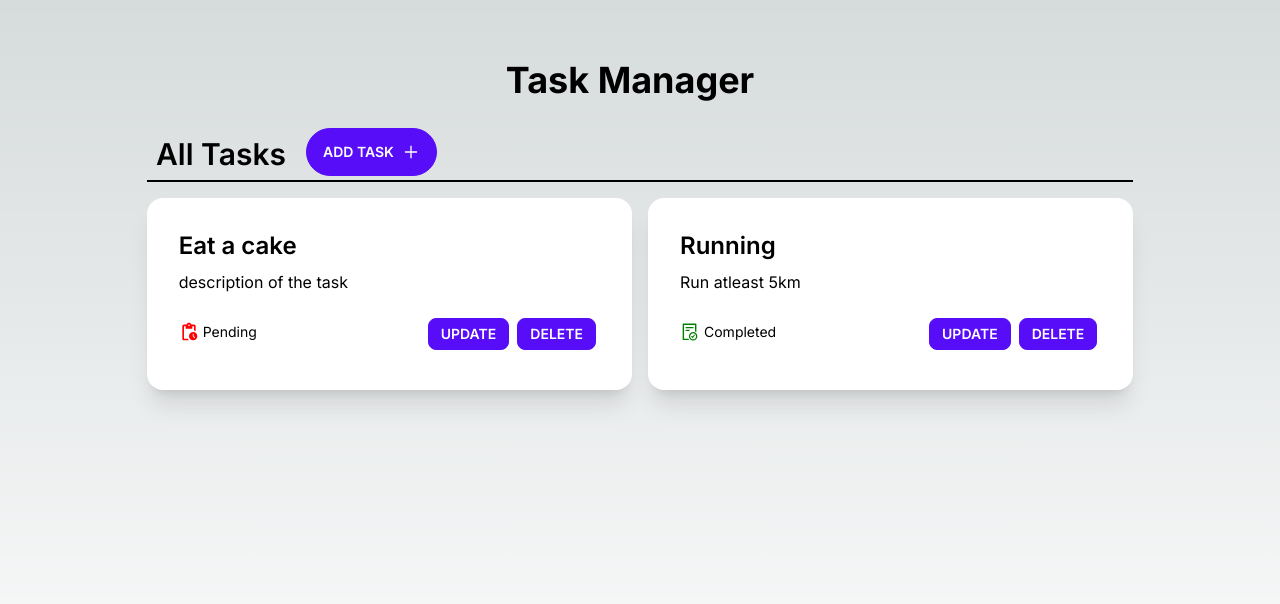
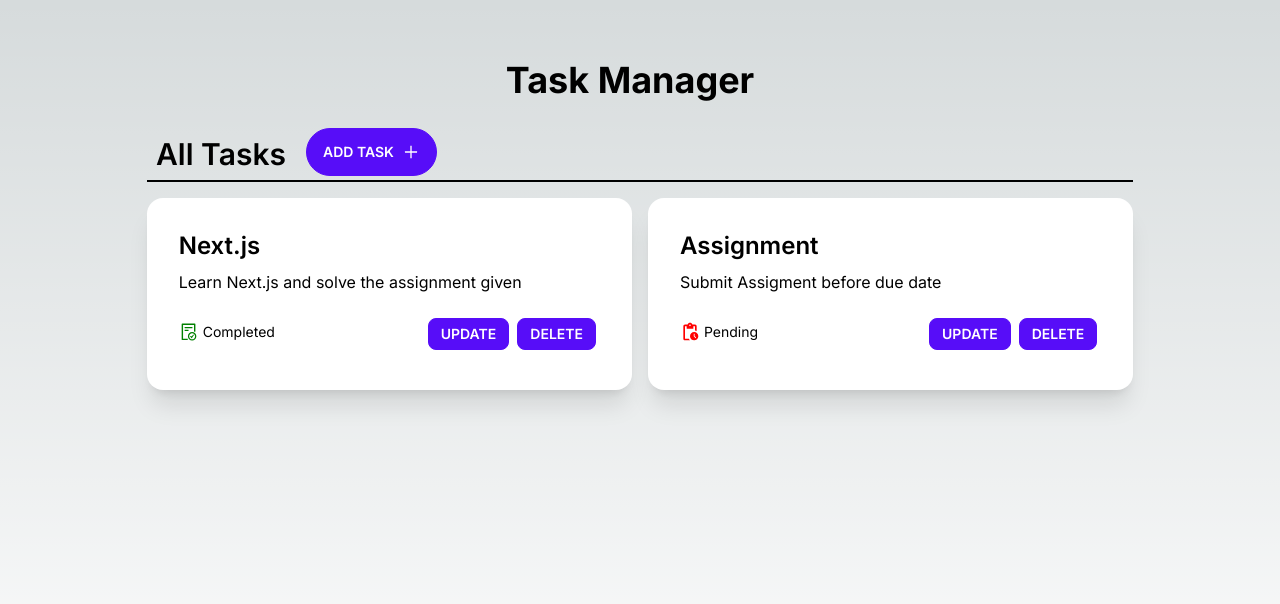
Before and after one commit to Th0masSh3lby/to-do-list, a Next.js app: page / in a window 1280 px wide. Shown: the top 604 px of the page. Built offline with nearby package versions, Linux system fonts and the light colour scheme.

Commit message:
fix: cleared unused components

```diff
--- a/app/components/AddTask.tsx
+++ b/app/components/AddTask.tsx
@@ -1,8 +1,7 @@
 "use client";
 
-import React, { FormEventHandler, useState } from "react";
+import React, { useState } from "react";
 import { AiOutlinePlus } from "react-icons/ai";
-import ToDoStore from "./ToDoStore";
 import { observer } from "mobx-react";
 import ModalAdd from "./ModalAdd";
 
@@ -11,14 +10,6 @@ const AddTask = observer(() => {
   const [newTodoTitle, setNewTodoTitle] = useState<string>("");
   const [newTodoDes, setNewTodoDes] = useState<string>("");
 
-  const handleSubmitNewTodo: FormEventHandler<HTMLFormElement> = (e) => {
-    e.preventDefault();
-    console.log(ToDoStore.todos);
-    newTodoTitle !== ""
-      ? ToDoStore.addTodo(newTodoTitle, newTodoDes, false)
-      : ToDoStore.addTodo("Untitled", newTodoDes, false);
-    setModalOpen(false);
-  };
   return (
     <div>
       <button
--- a/app/components/ModalDelete.tsx
+++ b/app/components/ModalDelete.tsx
@@ -1,5 +1,5 @@
 import React from "react";
-import ToDoStore from "./ToDoStore";
+import toDoStore from "./ToDoStore";
 
 //Modal to delete tasks
 interface ModalDelProps {
@@ -38,7 +38,7 @@ const ModalDelete: React.FC<ModalDelProps> = ({
         <form
           onSubmit={(e) => {
             e.preventDefault();
-            ToDoStore.deleteTodo(ind);
+            toDoStore.deleteTodo(ind);
             setModalOpen(false);
           }}
         >
--- a/app/components/ModalUpdate.tsx
+++ b/app/components/ModalUpdate.tsx
@@ -1,5 +1,5 @@
 import React from "react";
-import ToDoStore from "./ToDoStore";
+import toDoStore from "./ToDoStore";
 
 //Modal to update tasks
 interface ModalUpdateProps {
@@ -46,7 +46,7 @@ const ModalUpdate: React.FC<ModalUpdateProps> = ({
         <form
           onSubmit={(e) => {
             e.preventDefault();
-            ToDoStore.updateTodo(ind, TodoTitle, TodoDes, false);
+            toDoStore.updateTodo(ind, TodoTitle, TodoDes, false);
             setModalOpen(false);
           }}
         >
--- a/app/components/ToDoListView.tsx
+++ b/app/components/ToDoListView.tsx
@@ -5,7 +5,6 @@ import { observer } from "mobx-react";
 import React, { useState } from "react";
 import { MdPendingActions } from "react-icons/md";
 import { AiOutlineFileDone } from "react-icons/ai";
-import ToDoStore from "./ToDoStore";
 import ModalDelete from "./ModalDelete";
 
 const ToDoListView = observer((props: any) => {
--- a/app/components/ToDoStore.tsx
+++ b/app/components/ToDoStore.tsx
@@ -1,7 +1,7 @@
-import { types, getParent } from "mobx-state-tree";
-
+"use client";
+import { types, onSnapshot } from "mobx-state-tree";
 //Todo -- task with name, description and status
-const Todo = types
+const toDo = types
   .model({
     title: types.optional(types.string, ""),
     description: types.optional(types.string, ""),
@@ -12,19 +12,18 @@ const Todo = types
     function toggleStatus() {
       self.status = !self.status;
     }
-
     return { toggleStatus };
   });
 
 //RootStore --- Store for all Todos(tasks)
 const RootStore = types
   .model({
-    todos: types.optional(types.array(Todo), []),
+    todos: types.optional(types.array(toDo), []),
   })
   .actions((self) => {
     //function for adding tasks
     function addTodo(title: string, description: string, status: boolean) {
-      let temp = Todo.create({ title, description, status });
+      let temp = toDo.create({ title, description, status });
       self.todos.push(temp);
     }
     //function for updating tasks
@@ -34,7 +33,7 @@ const RootStore = types
       description: string,
       status: boolean
     ) {
-      let temp = Todo.create({ title, description, status });
+      let temp = toDo.create({ title, description, status });
       self.todos.splice(index, 1, temp);
     }
 
@@ -46,19 +45,37 @@ const RootStore = types
     return { addTodo, updateTodo, deleteTodo };
   });
 
-const ToDoStore = RootStore.create({
+let initialState: any = {
   todos: [
     {
-      title: "Eat a cake",
-      description: "description of the task",
+      title: "Next.js",
+      description: "Learn Next.js and solve the assignment given",
+      status: true,
+    },
+    {
+      title: "Assignment",
+      description: "Submit Assigment before due date",
       status: false,
     },
-    {
-      title: "Running",
-      description: "Run atleast 5km",
-      status: true,
-    },
   ],
+};
+
+//setting local storage and changing initial state if local storage exists
+
+if (localStorage.getItem("ToDoStoreList")) {
+  const json = JSON.parse(localStorage.getItem("ToDoStoreList") || "");
+  console.log(json);
+  if (RootStore.is(json)) {
+    initialState = json;
+  }
+}
+
+const toDoStore = RootStore.create(initialState);
+onSnapshot(toDoStore, (snapshot) => {
+  globalThis.window.localStorage.setItem(
+    "ToDoStoreList",
+    JSON.stringify(snapshot)
+  );
 });
 
-export default ToDoStore;
+export default toDoStore;
--- a/app/page.tsx
+++ b/app/page.tsx
@@ -1,9 +1,7 @@
 "use client";
-
-import { observer } from "mobx-react";
 import AddTask from "./components/AddTask";
 import ToDoListView from "./components/ToDoListView";
-import ToDoStore from "./components/ToDoStore";
+import toDoStore from "./components/ToDoStore";
 
 export default function Home() {
   return (
@@ -19,7 +17,7 @@ export default function Home() {
       </div>
       <div className="bg-black h-0.5 w-5/6"></div>
       {/*-------Current List Grid View-------*/}
-      <ToDoListView store={ToDoStore} />
+      <ToDoListView store={toDoStore} />
     </main>
   );
 }
```
Also changed, not shown: 1 other file (tests, documents, lock files or other folders).
